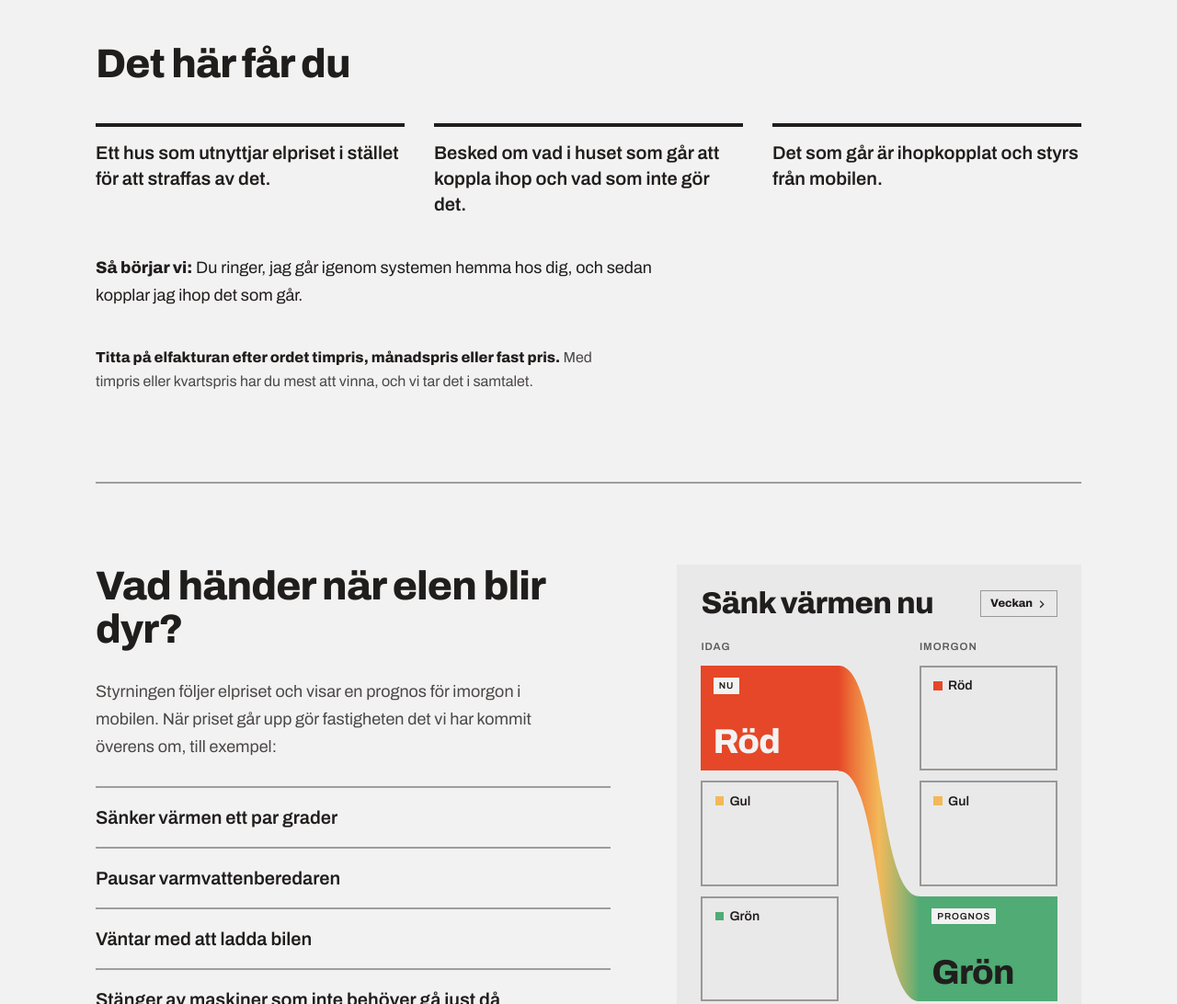
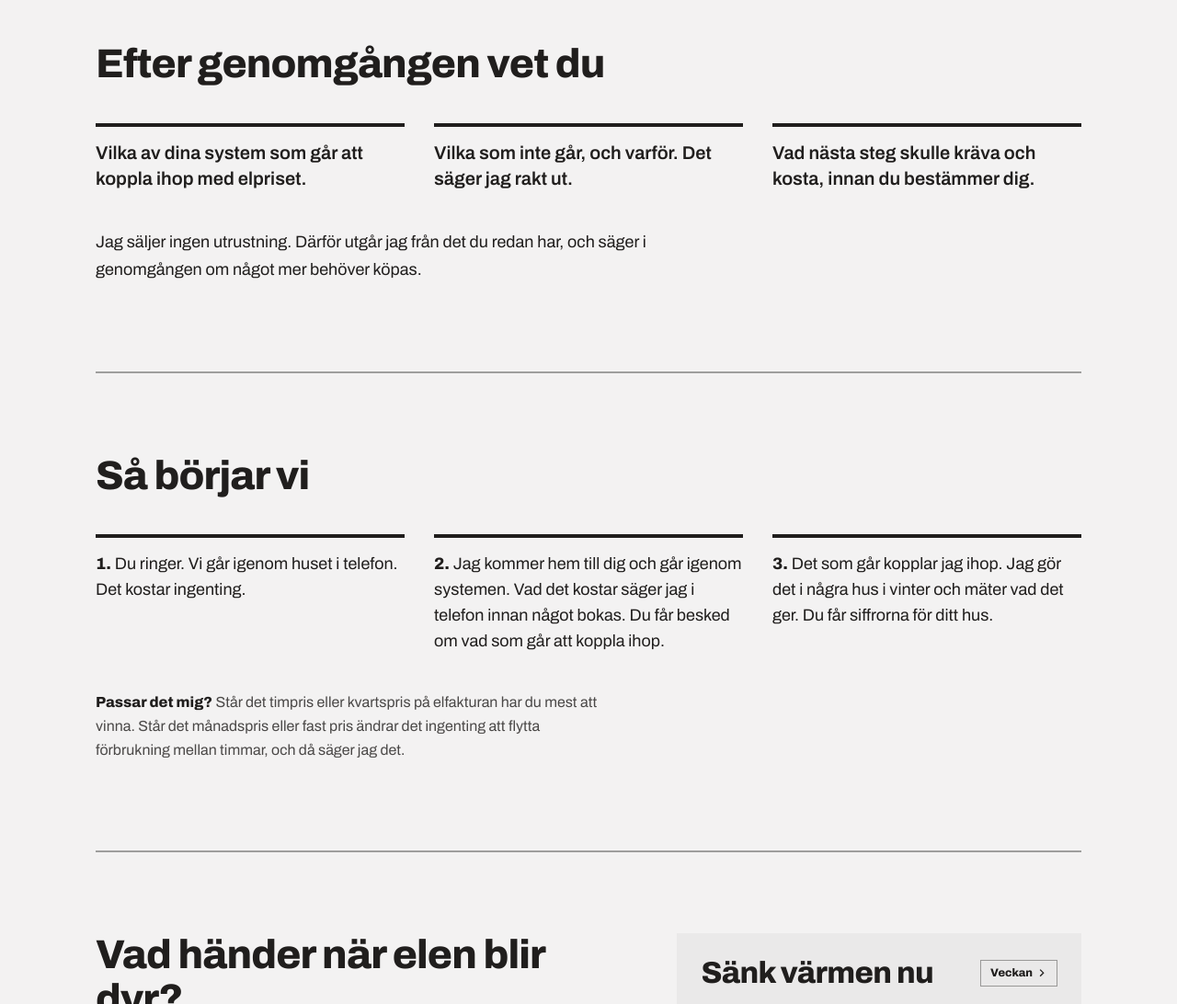
Before and after one commit to fredrikArvidsson75/sbkb-website, a plain HTML site: page energistyrning/index.html in a window 1280 px wide. Shown: the part 1420-2512 px from the top of the page at 92% size. Drawn offline with Linux system fonts and the light colour scheme.

Commit message:
Energistyrning: Efter genomgången vet du och Så börjar vi ersätter Det här får du, Så jobbar jag stryks, startsidans kort om att koppla ihop med elpriset
Co-Authored-By: Claude Sonnet 5.5 <noreply@anthropic.com>

```diff
--- a/energistyrning/index.html
+++ b/energistyrning/index.html
@@ -451,14 +451,22 @@ textarea.input { min-height: 90px; resize: vertical; }
       </div>
     </section>
     <section style="border-top:2px solid var(--color-divider); padding:clamp(56px, 8vw, 88px) 0 clamp(64px, 8vw, 96px); display:flex; flex-direction:column; gap:40px;">
-      <h2 style="font-size:clamp(32px, 4vw, 44px); line-height:1.08; letter-spacing:-0.02em; margin:0;">Det här får du</h2>
+      <h2 style="font-size:clamp(32px, 4vw, 44px); line-height:1.08; letter-spacing:-0.02em; margin:0;">Efter genomgången vet du</h2>
       <ul style="list-style:none; margin:0; padding:0; display:grid; grid-template-columns:repeat(auto-fit, minmax(240px, 1fr)); gap:28px 32px;">
-        <li style="border-top:4px solid var(--color-text); padding-top:14px; font-size:20px; line-height:28px; font-weight:600;">Ett hus som utnyttjar elpriset i stället för att straffas av det.</li>
-        <li style="border-top:4px solid var(--color-text); padding-top:14px; font-size:20px; line-height:28px; font-weight:600;">Besked om vad i huset som går att koppla ihop och vad som inte gör det.</li>
-        <li style="border-top:4px solid var(--color-text); padding-top:14px; font-size:20px; line-height:28px; font-weight:600;">Det som går är ihopkopplat och styrs från mobilen.</li>
+        <li style="border-top:4px solid var(--color-text); padding-top:14px; font-size:20px; line-height:28px; font-weight:600;">Vilka av dina system som går att koppla ihop med elpriset.</li>
+        <li style="border-top:4px solid var(--color-text); padding-top:14px; font-size:20px; line-height:28px; font-weight:600;">Vilka som inte går, och varför. Det säger jag rakt ut.</li>
+        <li style="border-top:4px solid var(--color-text); padding-top:14px; font-size:20px; line-height:28px; font-weight:600;">Vad nästa steg skulle kräva och kosta, innan du bestämmer dig.</li>
       </ul>
-      <p style="font-size:18px; line-height:30px; margin:0; max-width:60ch;"><strong>Så börjar vi:</strong> Du ringer, jag går igenom systemen hemma hos dig, och sedan kopplar jag ihop det som går.</p>
-      <p style="font-size:16px; line-height:26px; margin:0; max-width:60ch; color:color-mix(in srgb, var(--color-text) 80%, transparent);"><strong style="color:var(--color-text);">Titta på elfakturan efter ordet timpris, månadspris eller fast pris.</strong> Med timpris eller kvartspris har du mest att vinna, och vi tar det i samtalet.</p>
+      <p style="font-size:18px; line-height:30px; margin:0; max-width:60ch;">Jag säljer ingen utrustning. Därför utgår jag från det du redan har, och säger i genomgången om något mer behöver köpas.</p>
+    </section>
+    <section style="border-top:2px solid var(--color-divider); padding:clamp(56px, 8vw, 88px) 0 clamp(64px, 8vw, 96px); display:flex; flex-direction:column; gap:40px;">
+      <h2 style="font-size:clamp(32px, 4vw, 44px); line-height:1.08; letter-spacing:-0.02em; margin:0;">Så börjar vi</h2>
+      <ol style="list-style:none; margin:0; padding:0; display:grid; grid-template-columns:repeat(auto-fit, minmax(240px, 1fr)); gap:28px 32px;">
+        <li style="border-top:4px solid var(--color-text); padding-top:14px; font-size:18px; line-height:28px;"><strong>1.</strong> Du ringer. Vi går igenom huset i telefon. Det kostar ingenting.</li>
+        <li style="border-top:4px solid var(--color-text); padding-top:14px; font-size:18px; line-height:28px;"><strong>2.</strong> Jag kommer hem till dig och går igenom systemen. Vad det kostar säger jag i telefon innan något bokas. Du får besked om vad som går att koppla ihop.</li>
+        <li style="border-top:4px solid var(--color-text); padding-top:14px; font-size:18px; line-height:28px;"><strong>3.</strong> Det som går kopplar jag ihop. Jag gör det i några hus i vinter och mäter vad det ger. Du får siffrorna för ditt hus.</li>
+      </ol>
+      <p style="font-size:16px; line-height:26px; margin:0; max-width:60ch; color:color-mix(in srgb, var(--color-text) 80%, transparent);"><strong style="color:var(--color-text);">Passar det mig?</strong> Står det timpris eller kvartspris på elfakturan har du mest att vinna. Står det månadspris eller fast pris ändrar det ingenting att flytta förbrukning mellan timmar, och då säger jag det.</p>
     </section>
     <section style="border-top:2px solid var(--color-divider); padding:clamp(56px, 8vw, 88px) 0 clamp(64px, 8vw, 96px); display:flex; flex-wrap:wrap; gap:56px 72px; align-items:flex-start;">
       <div style="flex:1 1 400px; display:flex; flex-direction:column; gap:28px;">
@@ -577,14 +585,8 @@ textarea.input { min-height: 90px; resize: vertical; }
         </div>
       </div>
     </section>
-    <section style="border-top:2px solid var(--color-divider); padding:clamp(56px, 8vw, 88px) 0 clamp(72px, 9vw, 104px); display:flex; flex-wrap:wrap; gap:28px 72px; align-items:flex-start;">
-      <h2 style="flex:5 1 260px; font-size:clamp(32px, 4vw, 44px); line-height:1.08; letter-spacing:-0.02em; margin:0;">Så jobbar jag</h2>
-      <div style="flex:7 1 400px; display:flex; flex-direction:column; gap:20px; max-width:58ch;">
-        <p style="font-size:18px; line-height:30px; margin:0; text-wrap:pretty;">Först pratar vi i telefon om din fastighet och vad du vill få ut av den. Sedan kommer jag ut och går igenom hur den värms upp och var energin tar vägen.</p>
-        <p style="font-size:18px; line-height:30px; margin:0; text-wrap:pretty;">Jag kopplar ihop det som går, till exempel värmepump, elpanna, varmvattenberedare och laddbox. Sedan gör vi en energianalys tillsammans, så att du ser svart på vitt var pengarna går.</p>
-        <p style="font-size:18px; line-height:30px; margin:0; text-wrap:pretty;">När allt är klart styrs fastigheten via mobilen. Där ser du elpriset idag och imorgon, och fastigheten sköter resten.</p>
-        <p style="font-size:18px; line-height:30px; margin:0; text-wrap:pretty;">Jag hjälper både villaägare och fastighetsägare.</p>
-      </div>
+    <section style="border-top:2px solid var(--color-divider); padding:clamp(56px, 8vw, 88px) 0 clamp(72px, 9vw, 104px);">
+      <p style="font-size:18px; line-height:30px; margin:0; max-width:58ch; text-wrap:pretty;">Jag hjälper både villaägare och fastighetsägare.</p>
     </section>
   </div>
   <section style="background:var(--color-accent); color:var(--color-bg);">
```
Also changed, not shown: index.html (+2 -2 lines).
